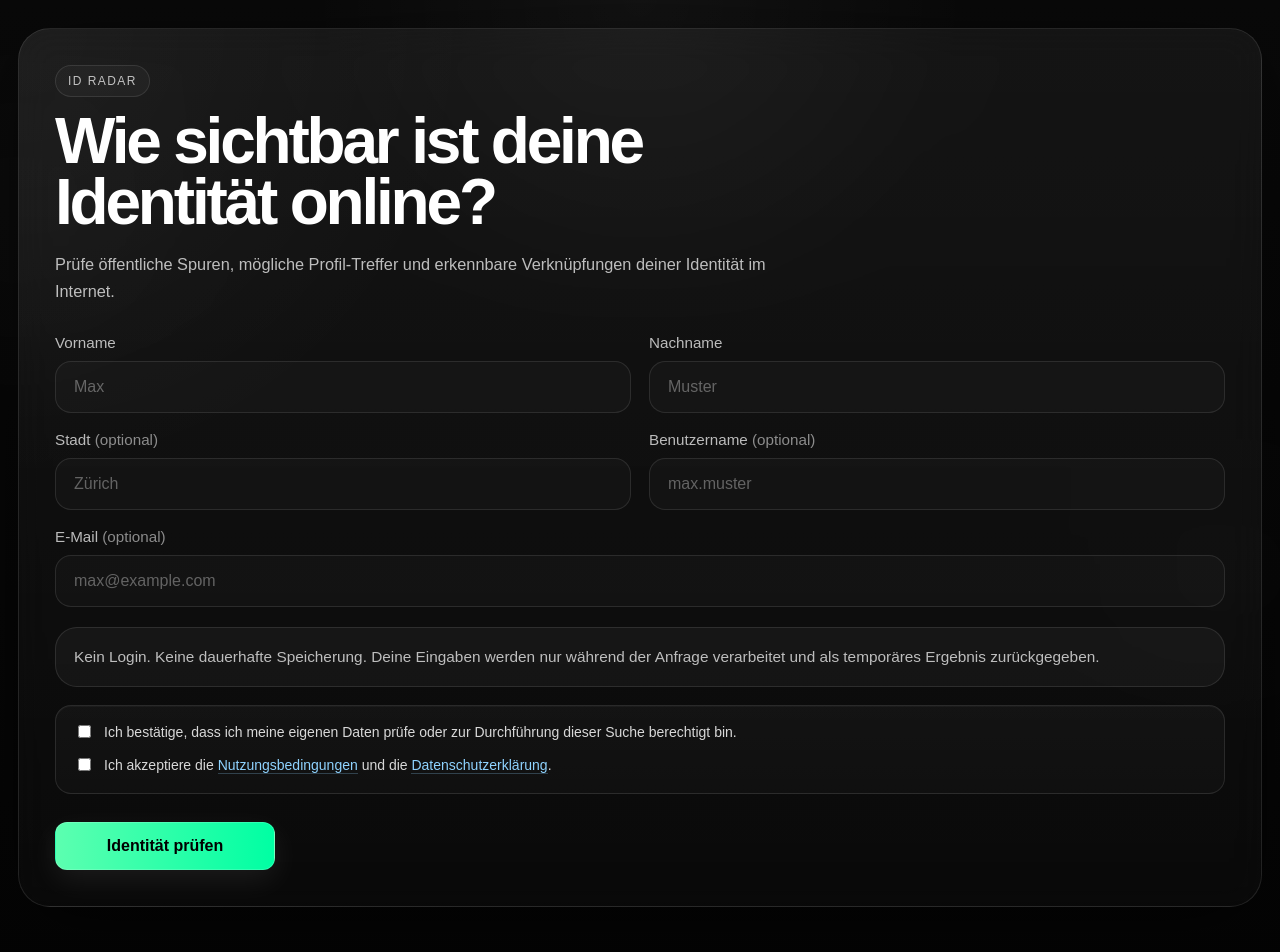
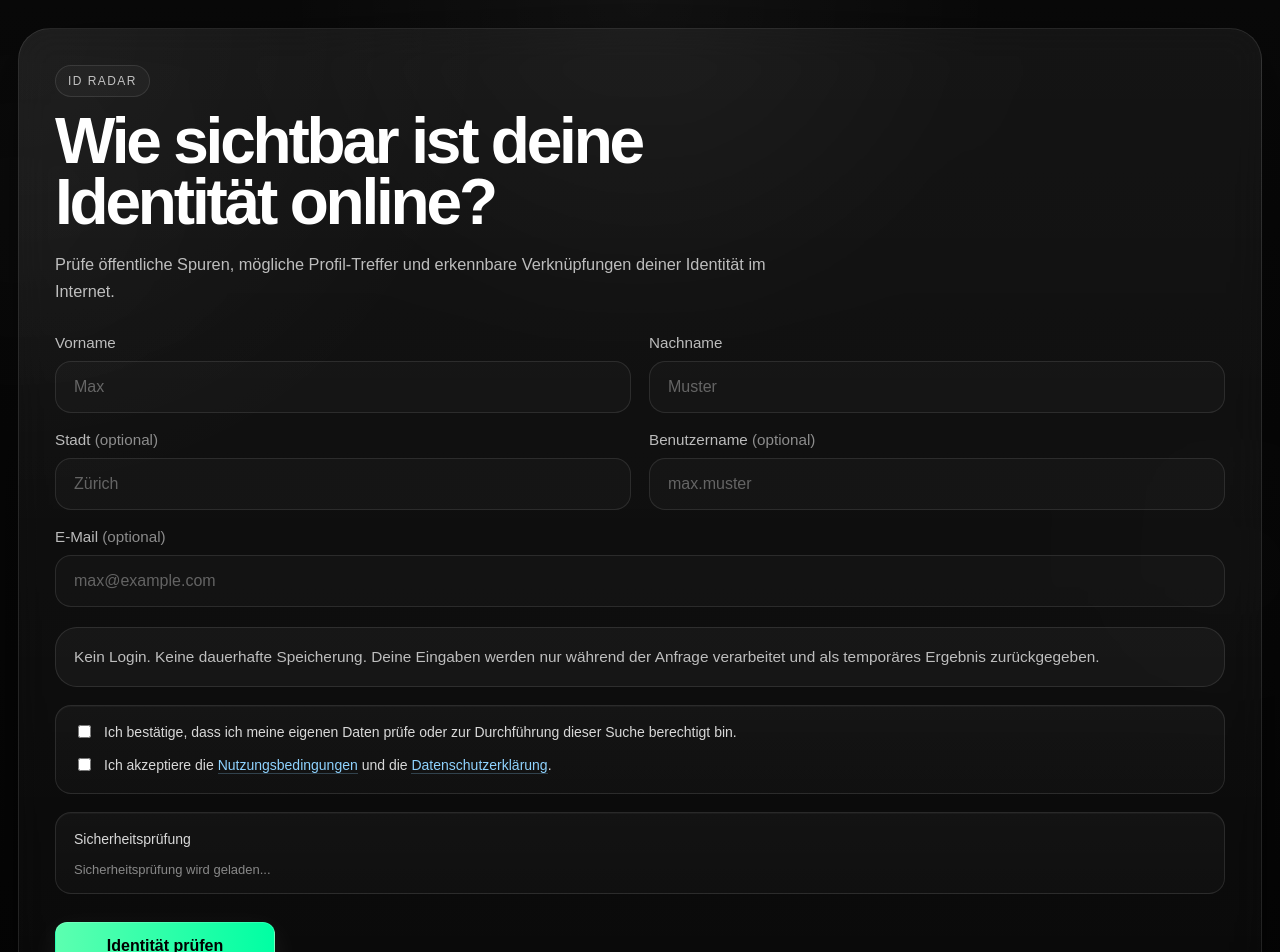
Before and after one commit to Mainsches/id-check, a Next.js app: page / in a window 1280 px wide. Shown: the top 952 px of the page. Built offline with nearby package versions, Linux system fonts and the light colour scheme; no server answers.

Commit message:
Second CloudFlare test

```diff
--- a/components/ScanForm.tsx
+++ b/components/ScanForm.tsx
@@ -1,11 +1,20 @@
 "use client";
 
-import { FormEvent, useState } from "react";
+import Script from "next/script";
+import { FormEvent, useEffect, useState } from "react";
 import { ScanRequestBody, ScanResponse } from "@/types/scan";
 
 type ScanFormProps = {
   onResult: (result: ScanResponse) => void;
 };
+
+declare global {
+  interface Window {
+    onTurnstileSuccess?: (token: string) => void;
+    onTurnstileExpired?: () => void;
+    onTurnstileError?: (errorCode?: string | number) => boolean | void;
+  }
+}
 
 const initialState: ScanRequestBody = {
   firstName: "",
@@ -21,6 +30,35 @@ export default function ScanForm({ onResult }: ScanFormProps) {
   const [error, setError] = useState("");
   const [acceptTerms, setAcceptTerms] = useState(false);
   const [confirmOwnership, setConfirmOwnership] = useState(false);
+  const [turnstileToken, setTurnstileToken] = useState("");
+  const [turnstileReady, setTurnstileReady] = useState(false);
+
+  const siteKey = process.env.NEXT_PUBLIC_TURNSTILE_SITE_KEY;
+
+  useEffect(() => {
+    window.onTurnstileSuccess = (token: string) => {
+      setTurnstileToken(token);
+      setError("");
+    };
+
+    window.onTurnstileExpired = () => {
+      setTurnstileToken("");
+    };
+
+    window.onTurnstileError = () => {
+      setTurnstileToken("");
+      setError(
+        "Die Sicherheitsprüfung konnte nicht geladen werden. Bitte lade die Seite neu."
+      );
+      return true;
+    };
+
+    return () => {
+      delete window.onTurnstileSuccess;
+      delete window.onTurnstileExpired;
+      delete window.onTurnstileError;
+    };
+  }, []);
 
   function updateField<K extends keyof ScanRequestBody>(
     key: K,
@@ -50,6 +88,13 @@ export default function ScanForm({ onResult }: ScanFormProps) {
       return;
     }
 
+    if (!turnstileToken) {
+      setError(
+        "Bitte bestätige zuerst die Sicherheitsprüfung, bevor du den Scan startest."
+      );
+      return;
+    }
+
     setLoading(true);
 
     try {
@@ -58,7 +103,10 @@ export default function ScanForm({ onResult }: ScanFormProps) {
         headers: {
           "Content-Type": "application/json",
         },
-        body: JSON.stringify(formData),
+        body: JSON.stringify({
+          ...formData,
+          turnstileToken,
+        }),
       });
 
       const data = await response.json();
@@ -77,6 +125,16 @@ export default function ScanForm({ onResult }: ScanFormProps) {
   }
 
   return (
+    <>
+      {siteKey ? (
+        <Script
+          src="https://challenges.cloudflare.com/turnstile/v0/api.js"
+          async
+          defer
+          onLoad={() => setTurnstileReady(true)}
+        />
+      ) : null}
+
       <form className="scan-form fade-in" onSubmit={handleSubmit}>
         <div className="form-intro">
           <span className="eyebrow">ID Radar</span>
@@ -244,11 +302,72 @@ export default function ScanForm({ onResult }: ScanFormProps) {
           </label>
         </div>
 
+        <div
+          style={{
+            marginBottom: 18,
+            padding: "16px 18px",
+            border: "1px solid rgba(255,255,255,0.10)",
+            borderRadius: 16,
+            background:
+              "linear-gradient(180deg, rgba(255,255,255,0.035), rgba(255,255,255,0.025))",
+            boxShadow: "inset 0 1px 0 rgba(255,255,255,0.03)",
+          }}
+        >
+          <div
+            style={{
+              fontSize: 14,
+              color: "rgba(255,255,255,0.84)",
+              marginBottom: 12,
+              lineHeight: 1.5,
+            }}
+          >
+            Sicherheitsprüfung
+          </div>
+
+          {siteKey ? (
+            <div
+              className="cf-turnstile"
+              data-sitekey={siteKey}
+              data-theme="dark"
+              data-callback="onTurnstileSuccess"
+              data-expired-callback="onTurnstileExpired"
+              data-error-callback="onTurnstileError"
+            />
+          ) : (
+            <div
+              style={{
+                color: "rgba(255,255,255,0.6)",
+                fontSize: 14,
+                lineHeight: 1.5,
+              }}
+            >
+              Turnstile ist noch nicht konfiguriert.
+            </div>
+          )}
+
+          <div
+            style={{
+              marginTop: 10,
+              fontSize: 13,
+              color: turnstileToken
+                ? "rgba(67,227,139,0.95)"
+                : "rgba(255,255,255,0.5)",
+            }}
+          >
+            {turnstileToken
+              ? "Sicherheitsprüfung erfolgreich."
+              : turnstileReady
+              ? "Bitte bestätige die Sicherheitsprüfung."
+              : "Sicherheitsprüfung wird geladen..."}
+          </div>
+        </div>
+
         {error ? <div className="error-box">{error}</div> : null}
 
         <button type="submit" className="primary-button" disabled={loading}>
           {loading ? "Analyse läuft..." : "Identität prüfen"}
         </button>
       </form>
+    </>
   );
 }
--- a/tsconfig.json
+++ b/tsconfig.json
@@ -15,7 +15,7 @@
     "moduleResolution": "bundler",
     "resolveJsonModule": true,
     "isolatedModules": true,
-    "jsx": "react-jsx",
+    "jsx": "preserve",
     "incremental": true,
     "plugins": [
       {
```
Lines whose indentation alone changed are shown as unchanged.
